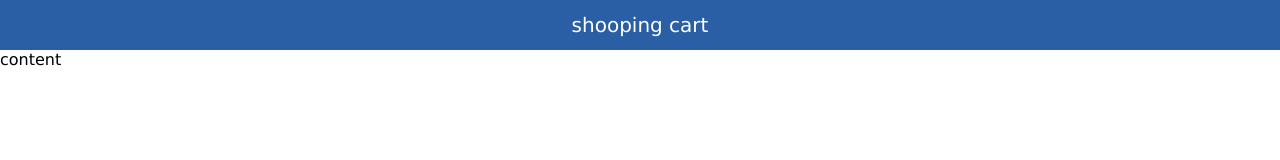
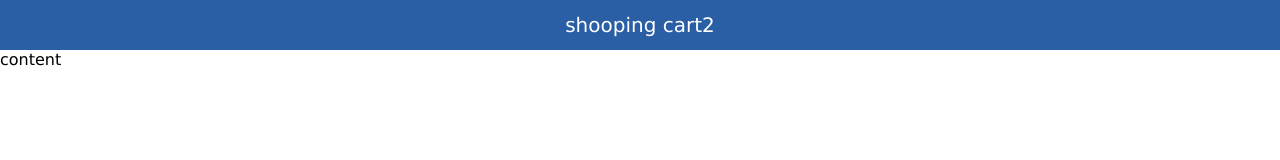
Before and after one commit to mrmohamedmoustafa/react-shopping-cart, a React (Create React App) app in the folder client/: page / in a window 1280 px wide. Shown: the top 160 px of the page. Built offline with nearby package versions, Linux system fonts and the light colour scheme.

Commit message:
update file

```diff
--- a/client/src/components/Header/Header.js
+++ b/client/src/components/Header/Header.js
@@ -3,7 +3,7 @@ import "../../css/Header/Header.css"
 function Header () {
     return(
         <header>
-        shooping cart
+        shooping cart2
         </header>
     )
 }
```
